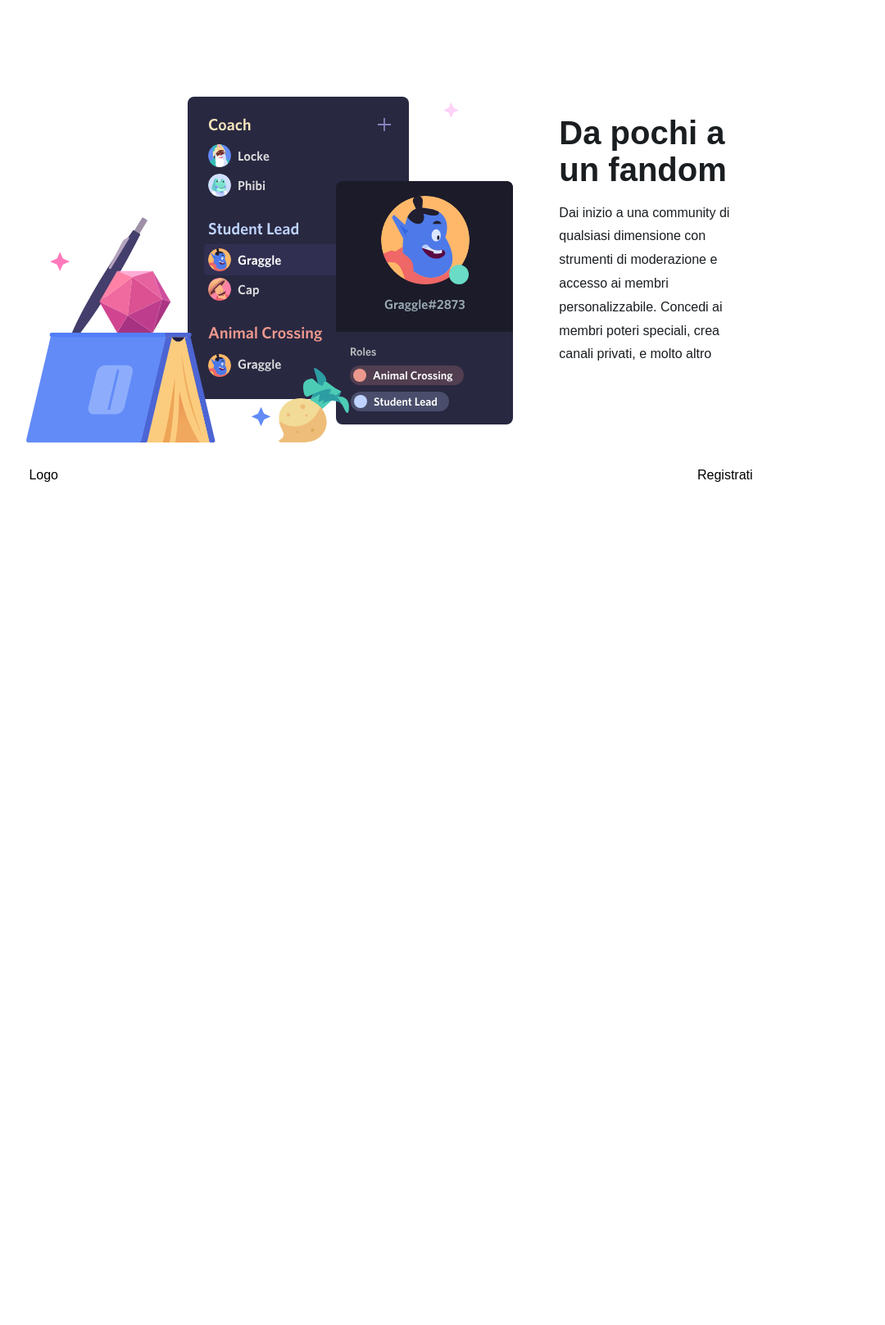
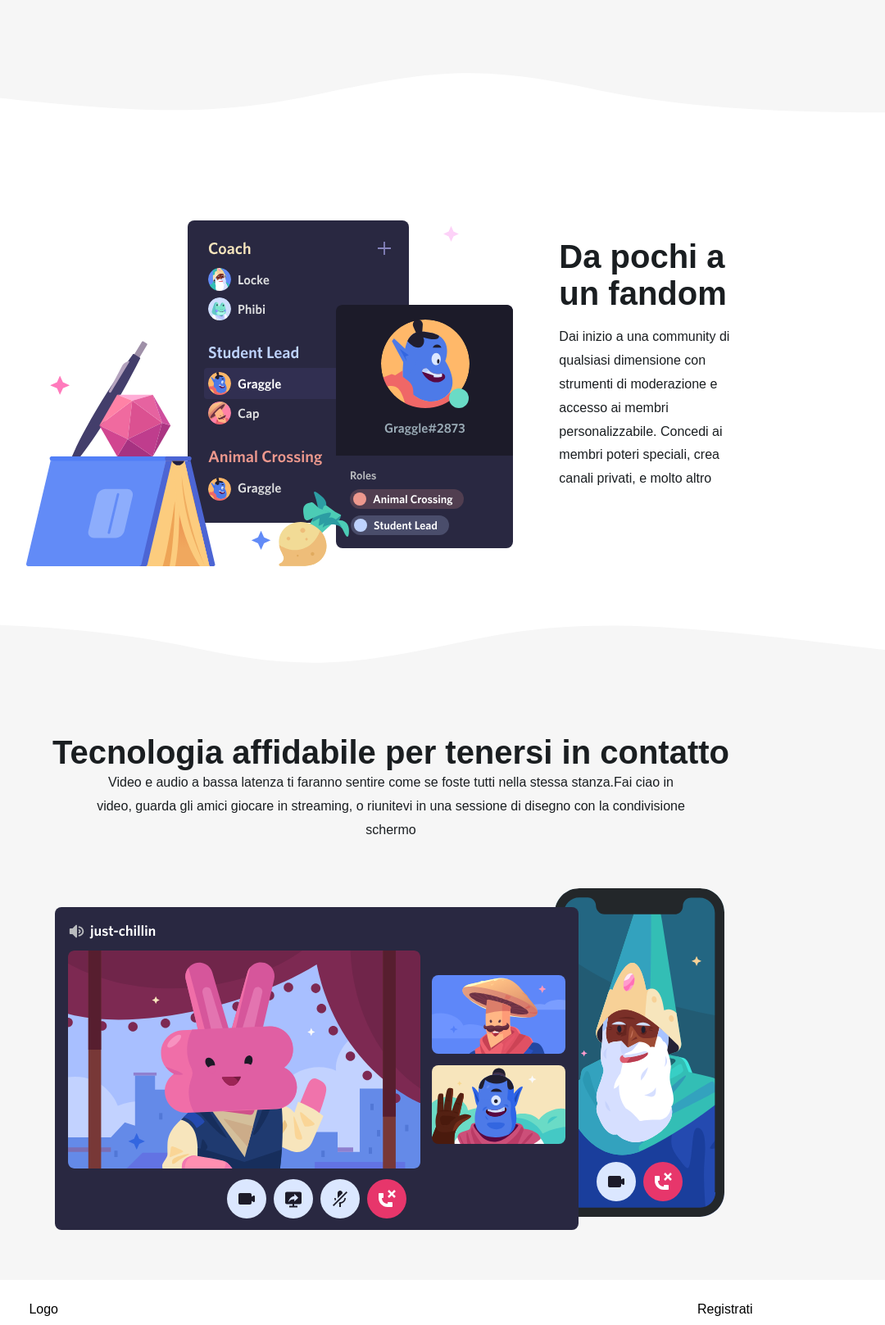
Before and after one commit to MarcoGotti/htmlcss-discord, a plain HTML site: page index.html in a window 1280 px wide. Shown: the part 1926-3543 px from the top of the page at 82% size, without its empty margins (163-1243 px from the left). Before the commit the page ends 2525 px from the top, so only its background shows below. Drawn offline with Linux system fonts and the light colour scheme.

Commit message:
add section tecnology and wave

```diff
--- a/css/style.css
+++ b/css/style.css
@@ -32,9 +32,28 @@
     background-color: #f6f6f6;
 }
 
-.footer-low{
-    padding: 1rem 2rem 0 2rem;
+.wave-reverse{
+    color: #f6f6f6;
+    transform: rotate(180deg);
+    margin-top: -4px;
+}
 
+.wave{
+    color: #f6f6f6;
+    margin-top: 4rem;
+    margin-bottom: -4px;
+}
+
+.wave-rev-add{
+    padding-bottom: 4rem;
+}
+
+h2{
+    font-size: 40px;
+}
+
+.ta-center{
+    text-align: center;
 }
 
 .col-2{
@@ -174,7 +193,6 @@
 }
 
 .channels h2, .possibilities h2{
-    font-size: 40px;
     padding: 9.5rem 2rem 0 8rem;
 }
 
@@ -193,12 +211,26 @@
     padding: 1rem 8rem 0 2.5rem;
 }
 
+/* tecnology */
+
+.tecnology{
+    padding-top: 3rem;
+}
+
+.tecnology p{
+    padding: 0 6rem;
+}
+
 /* #endregion main */
 
 /* #region footer */
 
 .footer-low{
     border-top: 1px solid white;
+}
+
+.footer-low{
+    padding: 1rem 2rem 0 2rem;
 }
 
 .lower-strip{
--- a/index.html
+++ b/index.html
@@ -61,11 +61,11 @@
                 </div>
             </div>
         </div>
+        <!-- /.channels -->
         <div class="wave">
-            <img src="./img/wave.svg" alt="">
+            <svg class="wave-1hkxOo" version="1.1" xmlns="http://www.w3.org/2000/svg" viewBox="0 0 1440 100" preserveAspectRatio="none"><path class="wavePath-haxJK1 animationPaused-2hZ4IO" d="M826.337463,25.5396311 C670.970254,58.655965 603.696181,68.7870267 447.802481,35.1443383 C293.342778,1.81111414 137.33377,1.81111414 0,1.81111414 L0,150 L1920,150 L1920,1.81111414 C1739.53523,-16.6853983 1679.86404,73.1607868 1389.7826,37.4859505 C1099.70117,1.81111414 981.704672,-7.57670281 826.337463,25.5396311 Z" fill="currentColor"></path></svg>
         </div>
-        <!-- /.channels -->
-        <div class="conforts bg-light">
+        <div class="conforts bg-light wave-rev-add">
             <div class="container">
                 <div class="row">
                     <div class="col-5">
@@ -79,6 +79,9 @@
             </div>
         </div>
         <!-- /.conforts -->
+        <div class="wave-reverse">
+            <svg class="wave-1hkxOo" version="1.1" xmlns="http://www.w3.org/2000/svg" viewBox="0 0 1440 100" preserveAspectRatio="none"><path class="wavePath-haxJK1 animationPaused-2hZ4IO" d="M826.337463,25.5396311 C670.970254,58.655965 603.696181,68.7870267 447.802481,35.1443383 C293.342778,1.81111414 137.33377,1.81111414 0,1.81111414 L0,150 L1920,150 L1920,1.81111414 C1739.53523,-16.6853983 1679.86404,73.1607868 1389.7826,37.4859505 C1099.70117,1.81111414 981.704672,-7.57670281 826.337463,25.5396311 Z" fill="currentColor"></path></svg>
+        </div>
         <div class="possibilities">
             <div class="container">
                 <div class="row">
@@ -93,10 +96,17 @@
             </div>
         </div>
         <!-- possibilities -->
-        <div class="tecnology">
-            <div class="container">
+        <div class="wave">
+            <svg class="wave-1hkxOo" version="1.1" xmlns="http://www.w3.org/2000/svg" viewBox="0 0 1440 100" preserveAspectRatio="none"><path class="wavePath-haxJK1 animationPaused-2hZ4IO" d="M826.337463,25.5396311 C670.970254,58.655965 603.696181,68.7870267 447.802481,35.1443383 C293.342778,1.81111414 137.33377,1.81111414 0,1.81111414 L0,150 L1920,150 L1920,1.81111414 C1739.53523,-16.6853983 1679.86404,73.1607868 1389.7826,37.4859505 C1099.70117,1.81111414 981.704672,-7.57670281 826.337463,25.5396311 Z" fill="currentColor"></path></svg>
+        </div>
+        <div class="tecnology bg-light">
+            <div class="container ta-center">
                 <div class="row">
-                    <div class="tecno col-12"></div>
+                    <div class="tecno col-12">
+                        <h2 class="fc_light-black">Tecnologia affidabile per tenersi in contatto</h2>
+                        <p class="lh_1-8 fc_light-black">Video e audio a bassa latenza ti faranno sentire come se foste tutti nella stessa stanza.Fai ciao in video, guarda gli amici giocare in streaming, o riunitevi in una sessione di disegno con la condivisione schermo</p>
+                        <img src="./img/item4-big.svg" alt="Tecnology">
+                    </div>
                 </div>
             </div>
         </div>
```
